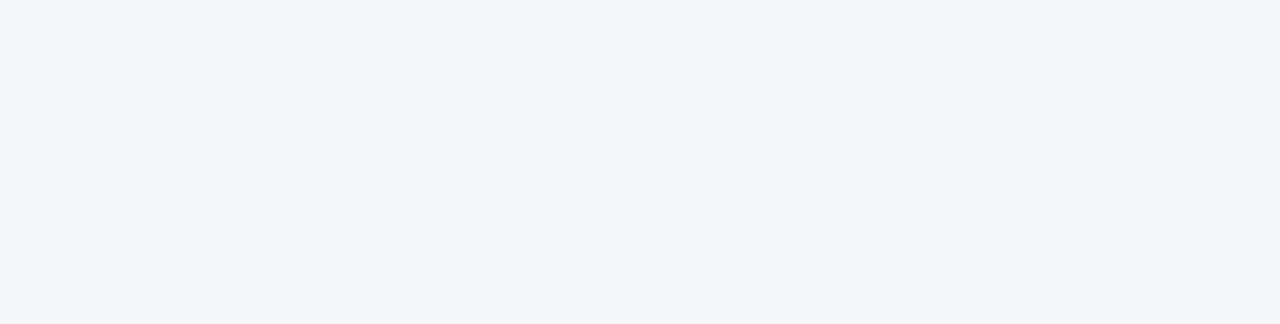
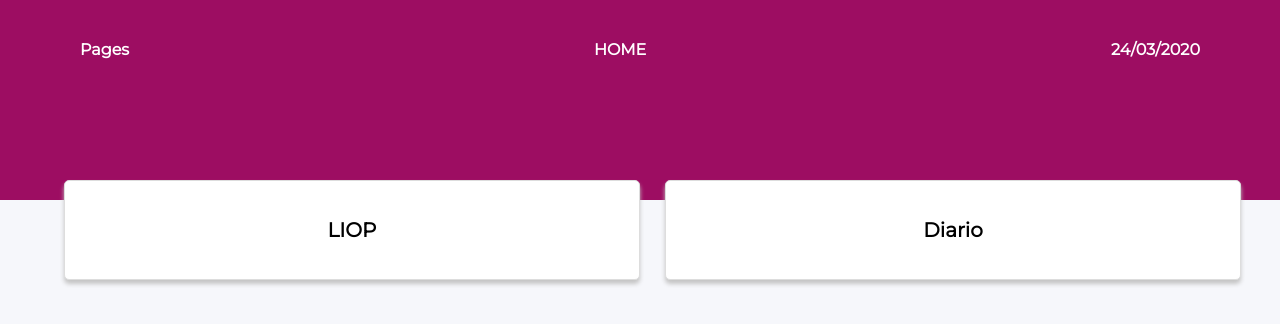
Before and after one commit to DanielSiller/Dashboard, a React (Create React App) app: page / in a window 1280 px wide. Shown: the top 324 px of the page. Built offline with nearby package versions, Linux system fonts and the light colour scheme.

Commit message:
create navigation

```diff
--- a/src/Components/Card/styles.js
+++ b/src/Components/Card/styles.js
@@ -66,6 +66,9 @@ export const MyOverviewContainer = styled.div`
   align-items: ${props => (props.alignItems ? props.alignItems : "")};
   text-align: ${props => (props.textAlign ? props.textAlign : "initial")};
   min-height: ${props => (props.minHeight ? `${props.minHeight}%` : "")};
+  height: ${props => (props.height ? `${props.height}px` : "")};
+  justify-content: ${props =>
+    props.justifyContent ? props.justifyContent : "initial"};
 `;
 
 export const MyImagensContainer = styled.div`
--- a/src/Components/Header/index.js
+++ b/src/Components/Header/index.js
@@ -1,11 +1,12 @@
 import React from "react";
-import { Container, Label } from "./styles";
+import { Container, Label, MyLink } from "./styles";
 
 const Header = ({ unidade, date, name, ...props }) => (
   <Container {...props}>
     <Label>{name}</Label>
-
-    <Label>{unidade}</Label>
+    <MyLink to="/">
+      <Label>{unidade}</Label>
+    </MyLink>
 
     <Label>{date}</Label>
   </Container>
--- a/src/Components/Header/styles.js
+++ b/src/Components/Header/styles.js
@@ -1,4 +1,5 @@
 import styled from "styled-components";
+import { Link } from "react-router-dom";
 
 export const Container = styled.div`
   background-color: #9d0d62;
@@ -14,3 +15,14 @@ export const Label = styled.label`
   font-weight: bold;
   color: #fff;
 `;
+
+export const MyLink = styled(Link)`
+  text-decoration: none;
+  cursor: ${props => (props.cursor ? props.cursor : "default")};
+
+  :hover {
+    opacity: 0.7;
+
+    transition: opacity 0.5s;
+  }
+`;
--- /dev/null
+++ b/src/Pages/Home.js
@@ -0,0 +1,48 @@
+import React from "react";
+
+import Header from "../Components/Header";
+import { MyLink } from "../Components/Header/styles";
+
+import { CardContainer, OverviewContainer, Label } from "../Components/Card";
+import { Container, Body } from "../Components/Container";
+
+export default function Home() {
+  return (
+    <Container>
+      <Header name="Pages" unidade="HOME" date="24/03/2020" />
+      <Body>
+        <CardContainer
+          gridTemplateColumns="50% 50%"
+          border="none"
+          shadow="none"
+          gap="25"
+          marginTop="180"
+          position="relative"
+        >
+          <MyLink to="/liop" cursor="pointer">
+            <OverviewContainer
+              alignItems="center"
+              justifyContent="center"
+              height="100"
+            >
+              <Label color="000" fontsize="20" fontweight="bold">
+                LIOP
+              </Label>
+            </OverviewContainer>
+          </MyLink>
+          <MyLink to="/diario" cursor="pointer">
+            <OverviewContainer
+              alignItems="center"
+              justifyContent="center"
+              height="100"
+            >
+              <Label color="000" fontsize="20" fontweight="bold">
+                Diario
+              </Label>
+            </OverviewContainer>
+          </MyLink>
+        </CardContainer>
+      </Body>
+    </Container>
+  );
+}
--- a/src/routes.js
+++ b/src/routes.js
@@ -1,14 +1,16 @@
 import React from "react";
 import { BrowserRouter, Route } from "react-router-dom";
 
-import LIOP from "./Page/LIOP";
-import Diario from "./Page/Diario_iConex";
+import LIOP from "./Pages/LIOP";
+import Diario from "./Pages/Diario_iConex";
+import Home from "./Pages/Home";
 
 export default function Routes() {
   return (
     <BrowserRouter>
       <Route path="/liop" exact component={LIOP} />
       <Route path="/diario" exact component={Diario} />
+      <Route path="/" exact component={Home} />
     </BrowserRouter>
   );
 }
```
Also changed, not shown: src/Pages/Diario_iConex.js (renamed from src/Page/Diario_iConex.js), src/Pages/LIOP.js (renamed from src/Page/LIOP.js).
